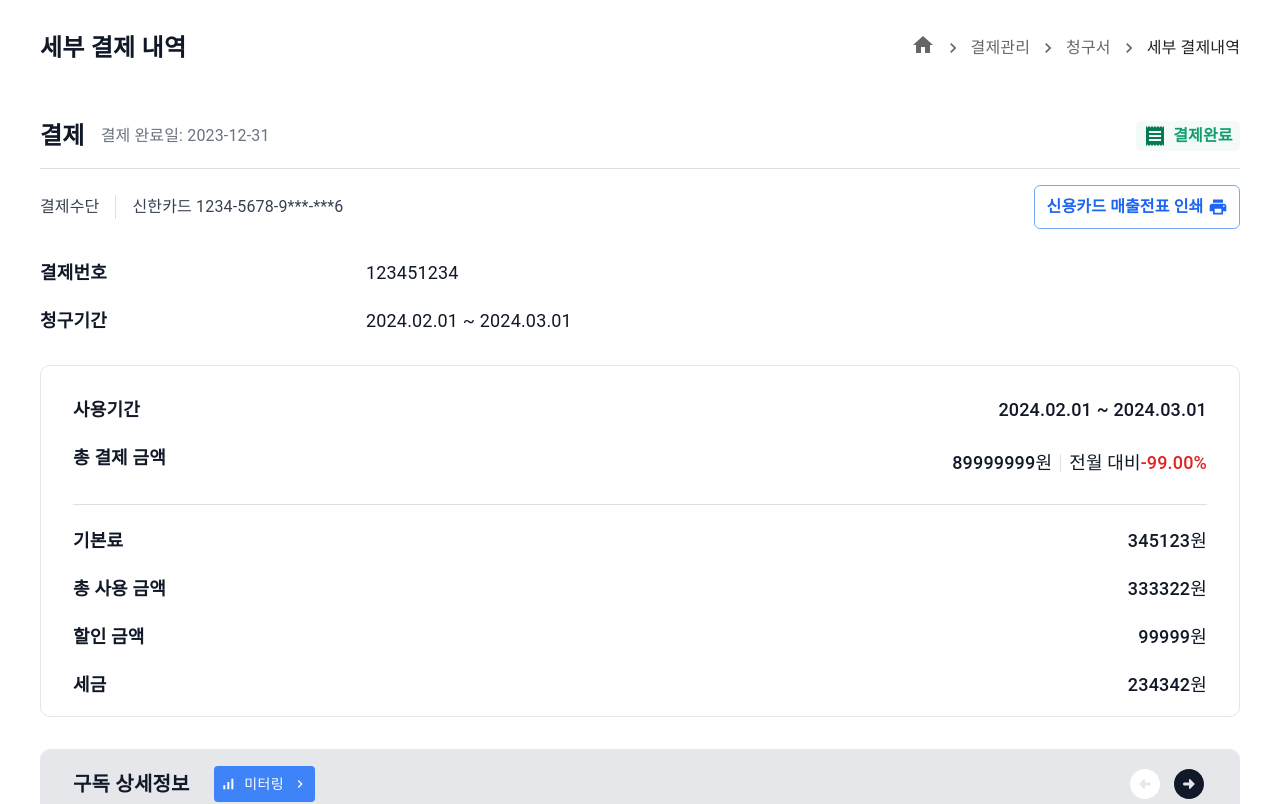
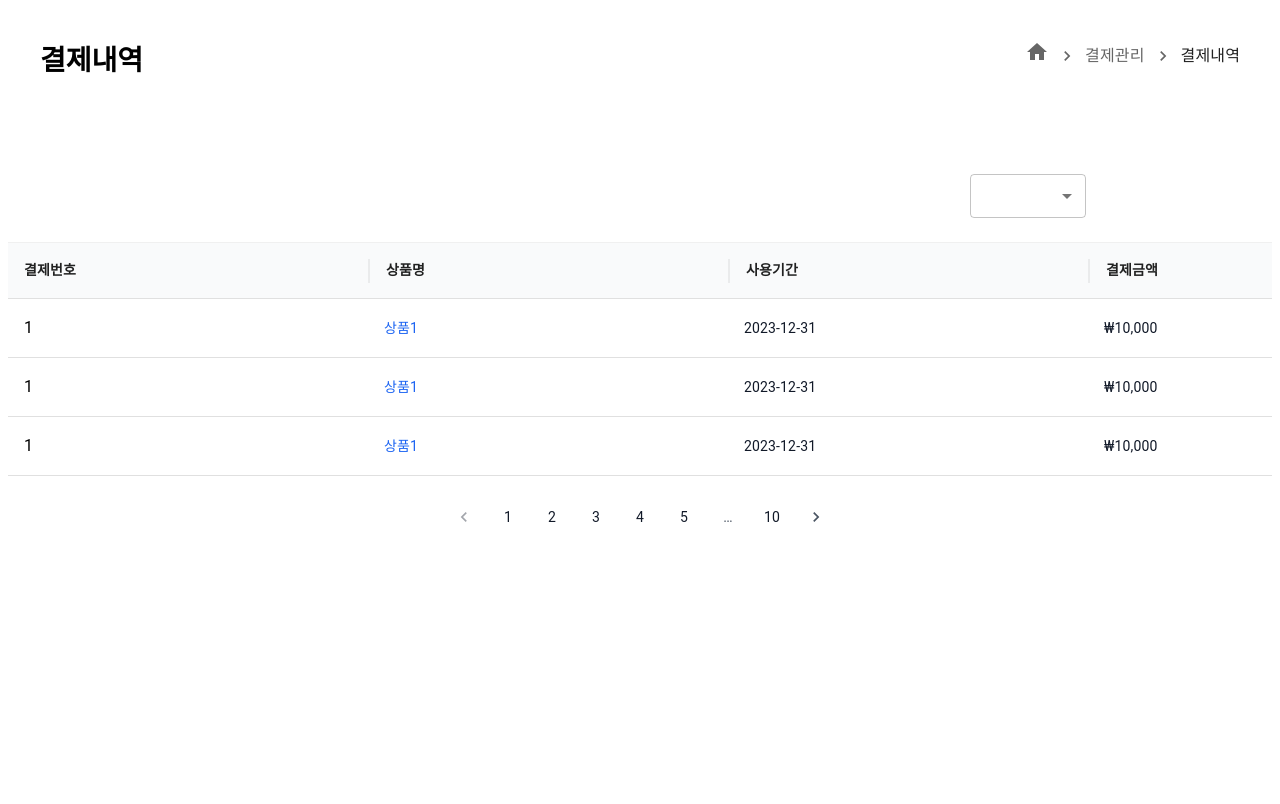
Before and after one commit to tmaxkny/gaiaToreact, a React (Vite) app in the folder clas/: page / in a window 1280 px wide. Shown: the top 804 px of the page. Built offline with nearby package versions, Linux system fonts and the light colour scheme.

Commit message:
[feat] 캐러셀 버튼 기능 추가

```diff
--- a/clas/src/App.tsx
+++ b/clas/src/App.tsx
@@ -6,7 +6,7 @@ import ReceiptPage from "./pages/payment/ReceiptPage";
 function App() {
   return (
     <>
-      <PayDetail />
+      <PaymentList />
     </>
   );
 }
--- a/clas/src/pages/payment/ReceiptPage.tsx
+++ b/clas/src/pages/payment/ReceiptPage.tsx
@@ -184,6 +184,7 @@ const ReceiptPage = React.forwardRef<any, Props>(({ className }, ref) => {
           {`에서 확인하실 수 있습니다.`}
         </Typography>
         <Box
+          alignSelf="end"
           width="148px"
           height="44px"
           component="button"
```
